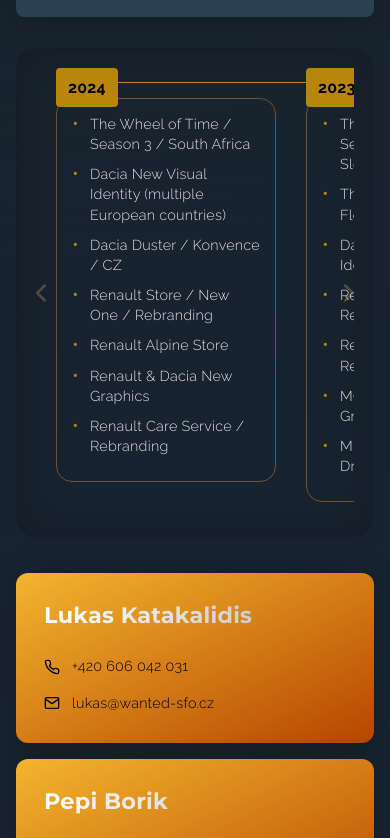
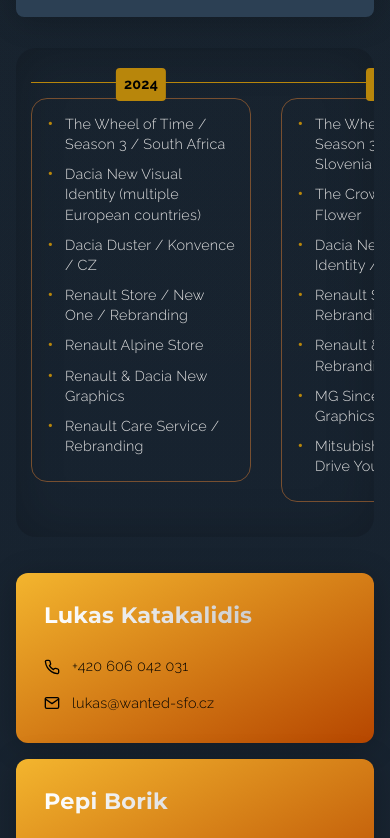
Before and after one commit to adamcernik/adamcernik.cz, a plain HTML site: page wanted/bento-layout.html in a window 390 px wide. Shown: the part 3708-4546 px from the top of the page. Drawn offline with nearby package versions, Linux system fonts and the light colour scheme.

Commit message:
general fixes

```diff
--- a/wanted/css/main.css
+++ b/wanted/css/main.css
@@ -68,8 +68,23 @@
     height: 0.5px;
     background-color: var(--accent-gold);
     top: 14px;
-    left: 40px;
+    left: 70px; /* Start after the first year label */
     right: 40px;
+    z-index: 1;
+}
+
+.timeline-item:first-child {
+    position: relative;
+}
+
+.timeline-item:first-child::before {
+    content: '';
+    position: absolute;
+    height: 0.5px;
+    background-color: var(--accent-gold);
+    top: 14px;
+    left: 0;
+    width: 50%; /* Extend to the center of the first year label */
     z-index: 1;
 }
 
@@ -78,6 +93,9 @@
     margin-right: 60px;
     padding-top: 30px;
     position: relative;
+    display: flex;
+    flex-direction: column;
+    align-items: center; /* Center align the content */
 }
 
 .timeline-item:last-child {
@@ -87,7 +105,9 @@
 .timeline-year {
     position: absolute;
     top: 0;
-    left: 0;
+    /* Center the year label */
+    left: 50%;
+    transform: translateX(-50%);
     background: var(--accent-gold);
     color: #000;
     font-weight: 700;
@@ -96,6 +116,8 @@
     border-radius: 4px;
     z-index: 2;
     border: none;
+    min-width: 70px;
+    text-align: center;
 }
 
 .timeline-content {
@@ -106,6 +128,7 @@
     min-height: 220px;
     transition: transform 0.2s ease;
     border: 0.5px solid rgba(215, 125, 50, 0.5);
+    width: 100%; /* Full width of the parent */
 }
 
 .timeline-item:hover .timeline-content {
@@ -159,6 +182,52 @@
         margin-bottom: 25px;
     }
 
+    /* Modify the timeline scroll container to show part of the next item */
+    .timeline-scroll-container {
+        width: calc(100% + 30px);
+        margin-left: -15px;
+        padding: 0 15px 15px 15px;
+        padding-right: 60px; /* Extra padding on the right to ensure next item visibility */
+        scroll-padding: 0 70px 0 15px; /* Set scroll padding to enforce stopping at consistent positions */
+        overflow-x: auto;
+        -webkit-overflow-scrolling: touch;
+        position: relative;
+    }
+
+    /* Add small visual cue for swipe direction on first load */
+    .timeline-track::after {
+        content: '';
+        position: absolute;
+        top: 50%;
+        right: 50px;
+        width: 10px;
+        height: 30px;
+        background: rgba(215, 125, 50, 0.4);
+        border-radius: 5px 0 0 5px;
+        transform: translateY(-50%);
+        pointer-events: none;
+        display: none; /* Initially hidden, shown with JavaScript */
+        z-index: 5;
+    }
+
+    /* Animation for the swipe hint */
+    @keyframes timelineSwipeHint {
+        0%, 100% { opacity: 0.2; }
+        50% { opacity: 0.8; }
+    }
+
+    /* Show the hint when the timeline has loaded class */
+    .timeline-container.loaded .timeline-track::after {
+        display: block;
+        animation: timelineSwipeHint 2s ease-in-out infinite, fadeOutTimeline 5s forwards;
+    }
+
+    @keyframes fadeOutTimeline {
+        0% { opacity: 0.8; }
+        80% { opacity: 0.8; }
+        100% { opacity: 0; display: none; }
+    }
+
     .timeline-item {
         flex: 0 0 260px;
         margin-right: 40px;
@@ -167,6 +236,7 @@
     .timeline-year {
         font-size: 1rem;
         padding: 6px 12px;
+        min-width: 60px;
     }
 
     .timeline-event-title {
@@ -214,6 +284,7 @@
     .timeline-container {
         padding: 20px;
         margin: 15px 0 20px;
+        overflow: hidden; /* Contain overflow for the scroll container */
     }
 
     .timeline-title {
@@ -225,10 +296,22 @@
         top: 14px;
     }
 
+    .timeline-scroll-container {
+        padding-right: 80px; /* Even more padding for smaller screens */
+        width: calc(100% + 40px); /* Wider for more visibility of next item */
+        margin-left: -20px;
+    }
+
     .timeline-item {
         flex: 0 0 220px;
         margin-right: 30px;
         padding-top: 30px;
+    }
+
+    .timeline-year {
+        min-width: 50px;
+        font-size: 0.9rem;
+        padding: 4px 8px;
     }
 
     .timeline-content {
@@ -239,6 +322,7 @@
 /* Timeline Scroll Indicators */
 .timeline-container::before,
 .timeline-container::after {
+    display: none; /* Hide the chevron indicators */
     content: '';
     position: absolute;
     top: 50%;
--- a/wanted/js/main.js
+++ b/wanted/js/main.js
@@ -76,6 +76,14 @@ document.addEventListener('DOMContentLoaded', function() {
                 timelineTrack.innerHTML = html;
                 // Initialize timeline scroll functionality after content is loaded
                 initTimelineScroll();
+
+                // Add loaded class after a short delay to enable the swipe hint animation
+                setTimeout(() => {
+                    const timelineContainer = document.querySelector('.timeline-container');
+                    if (timelineContainer) {
+                        timelineContainer.classList.add('loaded');
+                    }
+                }, 1000);
             })
             .catch(error => {
                 console.error('Error loading timeline content:', error);
@@ -773,15 +781,48 @@ document.addEventListener('DOMContentLoaded', function() {
     function initTimelineScroll() {
         const timelineContainer = document.querySelector('.timeline-scroll-container');
         if (timelineContainer) {
-            // Setup natural scrolling for timeline with slightly different parameters
+            // Setup natural scrolling for timeline with parameters optimized for mobile
             setupNaturalScrolling(timelineContainer, {
-                resistance: 0.3,        // Lower resistance for smoother scrolling
-                deceleration: 0.94,     // Higher value for smoother, longer momentum
-                snapToItems: false,     // No snapping for timeline
+                resistance: 0.3,         // Lower resistance for smoother scrolling
+                deceleration: 0.92,      // Higher value for smoother, longer momentum (slightly reduced from 0.94)
+                minSwipeDistance: 4,     // Slightly lower threshold for swipe detection
+                snapToItems: false,      // No snapping for timeline
                 overscrollEnabled: true,
-                overscrollResistance: 0.15,  // Very elastic overscroll for timeline
-                overscrollReturnDelay: 200   // Shorter delay for more responsive feel
+                overscrollResistance: 0.2,   // Elastic overscroll for timeline, not too much
+                overscrollReturnDelay: 180   // Shorter delay for more responsive feel
             });
+
+            // Add special handling for mobile devices
+            if (window.innerWidth <= 768) {
+                // Create a visual cue that the timeline is scrollable
+                // (We're already adding the 'loaded' class in the fetch callback)
+
+                // Add touch event listeners to prevent click events during scroll
+                let isScrolling = false;
+                let startX = 0;
+                let startTime = 0;
+
+                timelineContainer.addEventListener('touchstart', function(e) {
+                    startX = e.touches[0].clientX;
+                    startTime = Date.now();
+                    isScrolling = false;
+                }, { passive: true });
+
+                timelineContainer.addEventListener('touchmove', function() {
+                    isScrolling = true;
+                }, { passive: true });
+
+                // Prevent accidental clicks if the user was scrolling
+                const timelineItems = timelineContainer.querySelectorAll('.timeline-item');
+                timelineItems.forEach(item => {
+                    item.addEventListener('click', function(e) {
+                        if (isScrolling) {
+                            e.preventDefault();
+                            e.stopPropagation();
+                        }
+                    });
+                });
+            }
         }
     }
 
```
